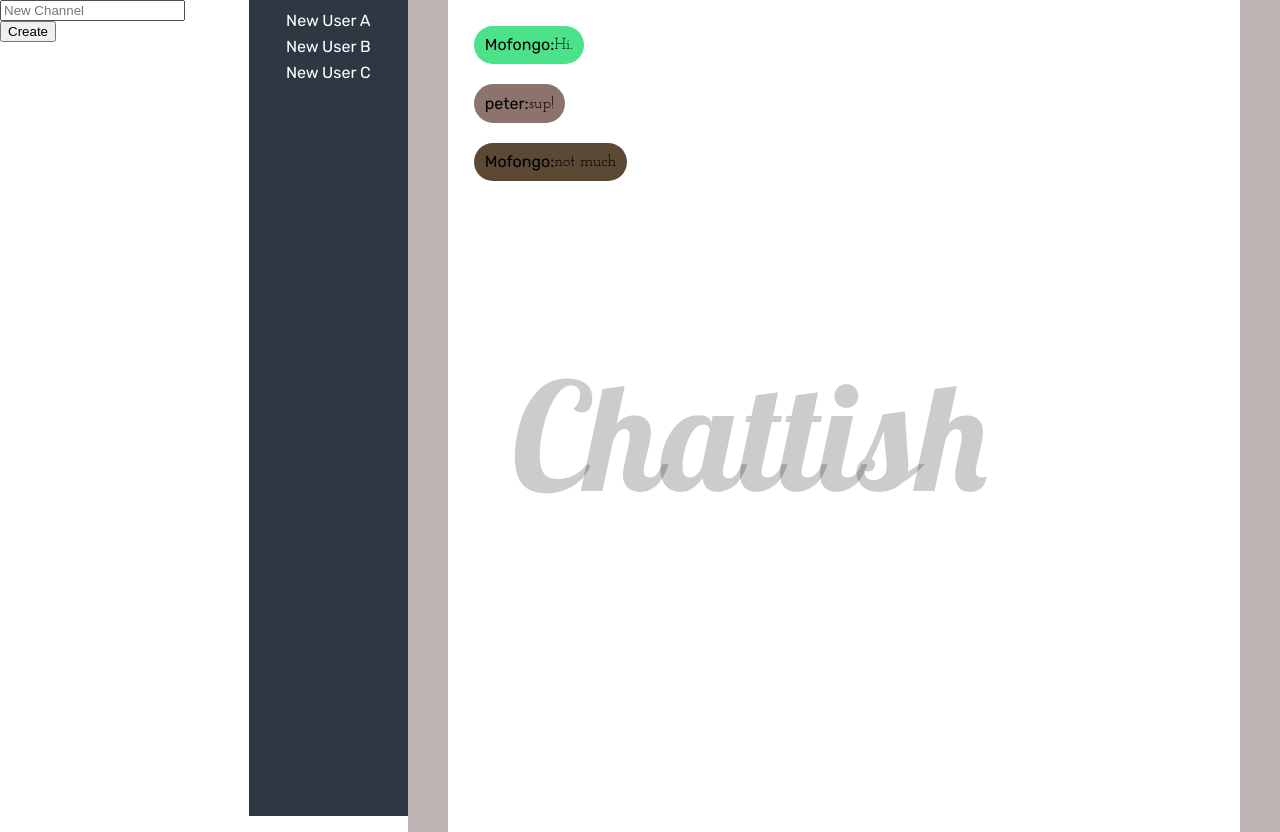
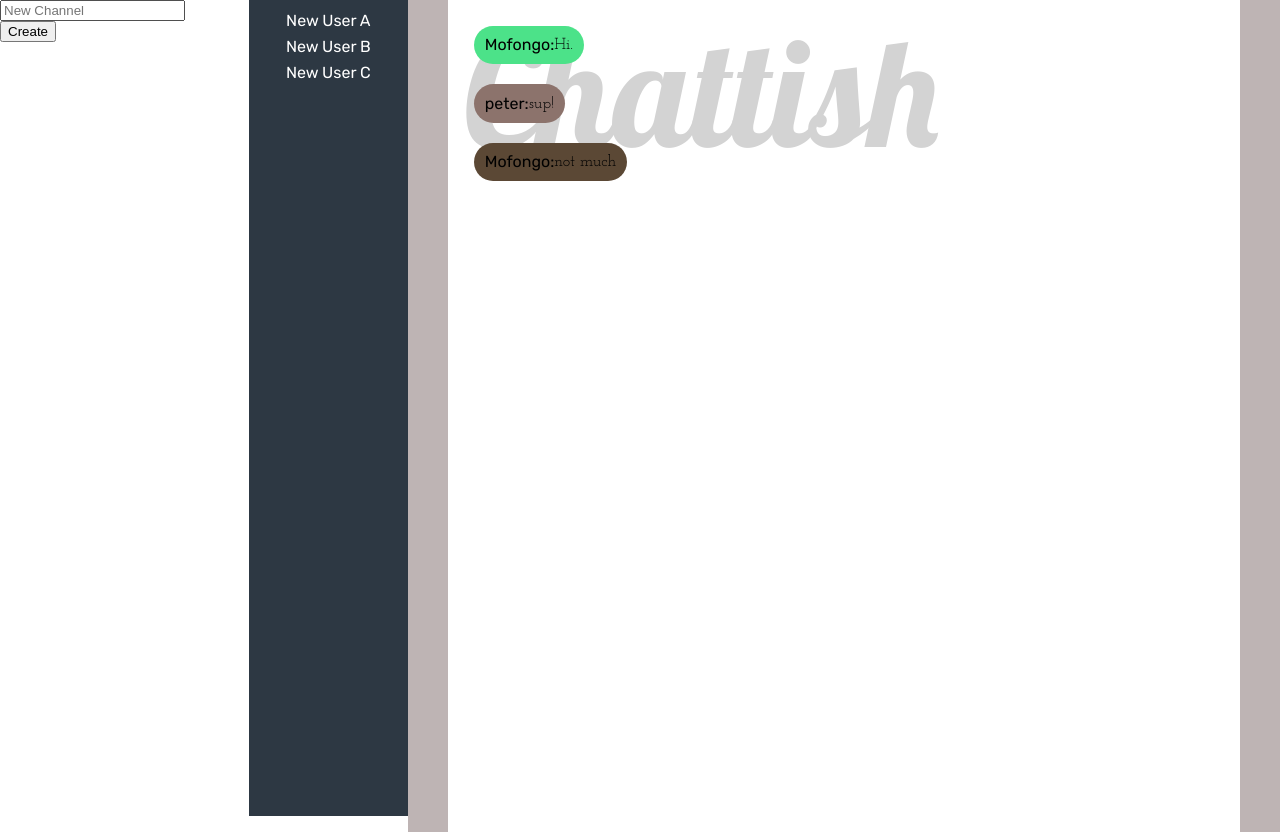
Before and after one commit to che-perez/chat, a React (Create React App) app in the folder client/: page / in a window 1280 px wide. Built offline with nearby package versions, Linux system fonts and the light colour scheme; no server answers.

Commit message:
pre-rebase

```diff
--- a/client/src/App.css
+++ b/client/src/App.css
@@ -54,7 +54,7 @@ body {
 
 .user-list {
   background: #2D3843;
-padding:.5em;
+  padding:.5em;
   margin: 0 0 0 5%;
   font-family: 'Rubik', sans-serif;
   width: 15%;
@@ -65,20 +65,23 @@ padding:.5em;
   background: rgb(255, 255, 255);
   border-left: 40px solid rgb(190, 180, 180);
   border-right: 40px solid rgb(190, 180, 180);
-  padding:1em;
-
+  padding: 1em;
 
   width: 80%;
 }
 
 #chat-logo{
+  font-family: 'Lobster', cursive;
+
   position: absolute;
+
   font-size: 150px;
-  color: rgba(0,0,0,0.2);
-  font-family: 'Lobster', cursive;
-  top: 45%;
-  left:40%;
 
+  color: #D3D3D3;
+
+  user-select: none;
+
+  z-index: 1;
 }
 
 .channel, .user {
@@ -87,23 +90,34 @@ padding:.5em;
   display: flex;
   justify-content: center;
 
+  user-select: none;
+}
+
+.user:hover {
+  background: #3E4954;
 }
 
 .message {
   padding: 5px;
   margin: 10px;
+
   padding:.7em;
   border-radius: 20px;
   display: flex;
   width:fit-content;
   background-color: aqua;
+
+  z-index: 2;
 }
 
 .message-owner{
   font-family: 'Rubik', sans-serif;
 
+  user-select: none;
 }
 
 .message-content{
   font-family: 'Josefin Slab', serif;
+
+  user-select: none;
 }
--- a/client/src/App.js
+++ b/client/src/App.js
@@ -8,10 +8,6 @@ import ChannelList from './components/ChannelList';
 import ChannelForm from './components/ChannelForm';
 
 class App extends Component {
-  constructor(props) {
-    super(props);
-  }
-
   render() {
     return (
       <div className="App">
--- a/client/src/components/Chat.jsx
+++ b/client/src/components/Chat.jsx
@@ -5,7 +5,9 @@ import Message from './Message'
 function Chat (props){
   return(
     <div className="chat">
-      <p id="chat-logo">Chattish</p>
+      <div className="logo-container">
+        <p id="chat-logo">Chattish</p>
+      </div>
       <Message owner="Mofongo" content="Hi." />
       <Message owner="peter" content="sup!" />
       <Message owner="Mofongo" content="not much" />
```
